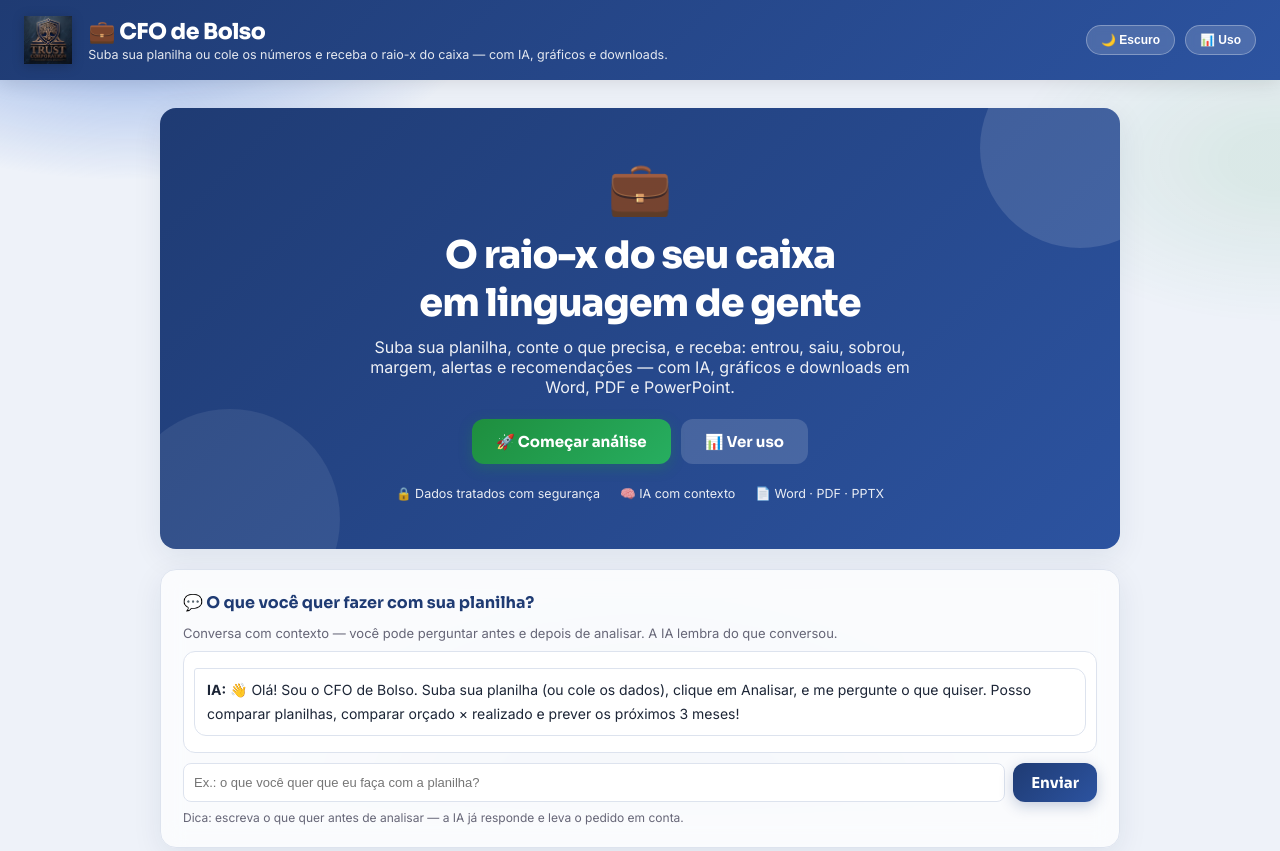
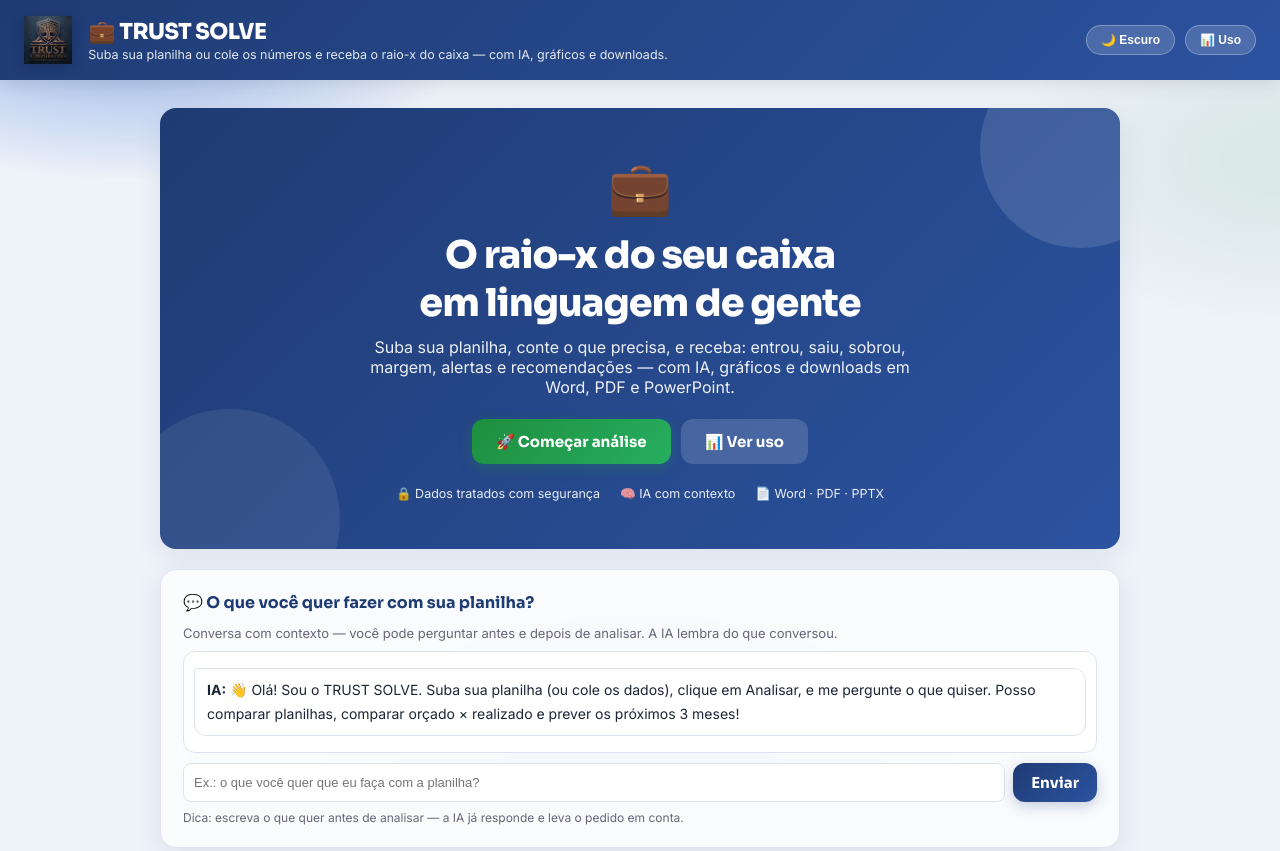
Before and after one commit to Trustcorporation88/finance, a Flask app: page / in a window 1280 px wide. Shown: the top 851 px of the page. Run offline with Flask 3, Linux system fonts and the light colour scheme.

Commit message:
Renomeia CFO de Bolso para TRUST SOLVE

```diff
--- a/templates/index.html
+++ b/templates/index.html
@@ -3,7 +3,7 @@
 <head>
 <meta charset="UTF-8">
 <meta name="viewport" content="width=device-width, initial-scale=1.0">
-<title>CFO de Bolso — Raio-X do Caixa</title>
+<title>TRUST SOLVE — Raio-X do Caixa</title>
 <link rel="preconnect" href="https://fonts.googleapis.com">
 <link rel="preconnect" href="https://fonts.gstatic.com" crossorigin>
 <link href="https://fonts.googleapis.com/css2?family=Sora:wght@600;700;800&family=Inter:wght@400;500;600;700&display=swap" rel="stylesheet">
@@ -146,7 +146,7 @@
 <header>
   <div class="logo"><img src="/static/logo-trust.png" alt="Trust"></div>
   <div style="flex:1">
-    <h1>💼 CFO de Bolso</h1>
+    <h1>💼 TRUST SOLVE</h1>
     <p>Suba sua planilha ou cole os números e receba o raio-x do caixa — com IA, gráficos e downloads.</p>
   </div>
   <div class="topbar">
@@ -919,7 +919,7 @@ renderHistorico();
 initAuth();
 configDropOrcado();
 document.getElementById('btnOrcado').addEventListener('click', analisarOrcadoRealizado);
-chatAdd('ia', '👋 Olá! Sou o CFO de Bolso. Suba sua planilha (ou cole os dados), clique em Analisar, e me pergunte o que quiser. Posso comparar planilhas, comparar orçado × realizado e prever os próximos 3 meses!');
+chatAdd('ia', '👋 Olá! Sou o TRUST SOLVE. Suba sua planilha (ou cole os dados), clique em Analisar, e me pergunte o que quiser. Posso comparar planilhas, comparar orçado × realizado e prever os próximos 3 meses!');
 </script>
 </body>
 </html>
```
